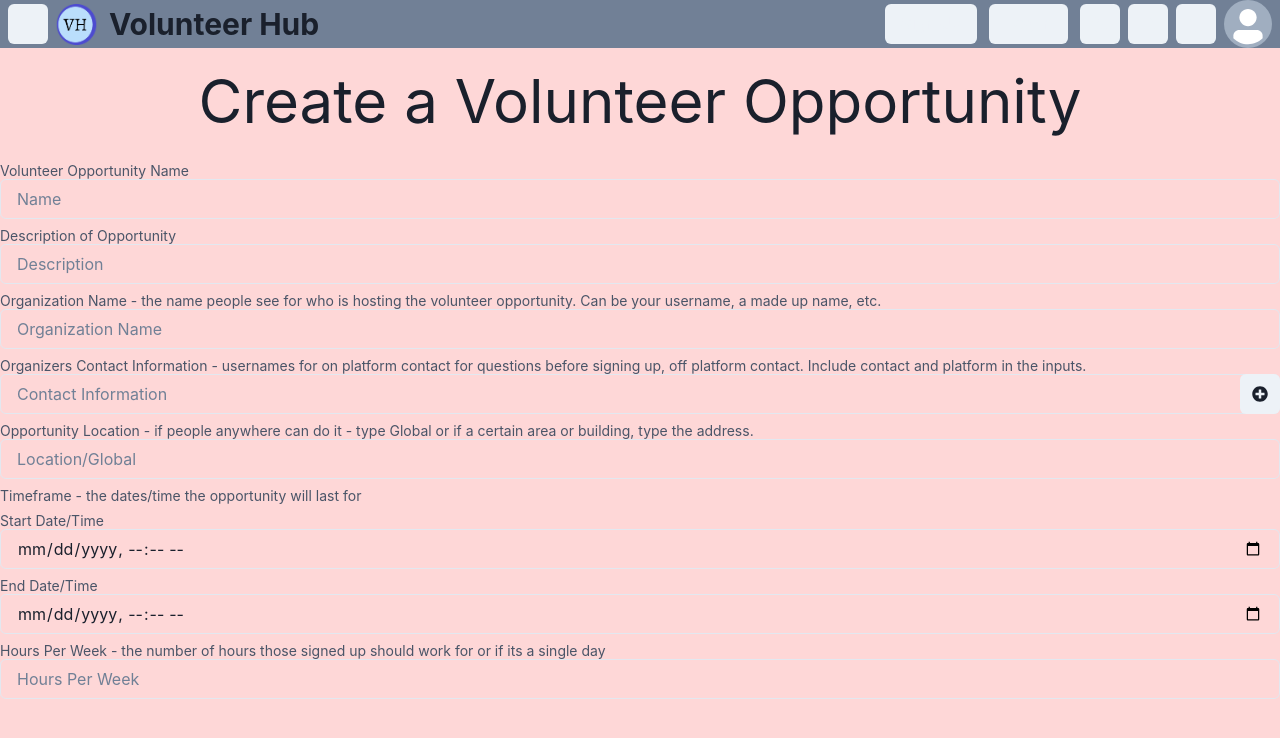
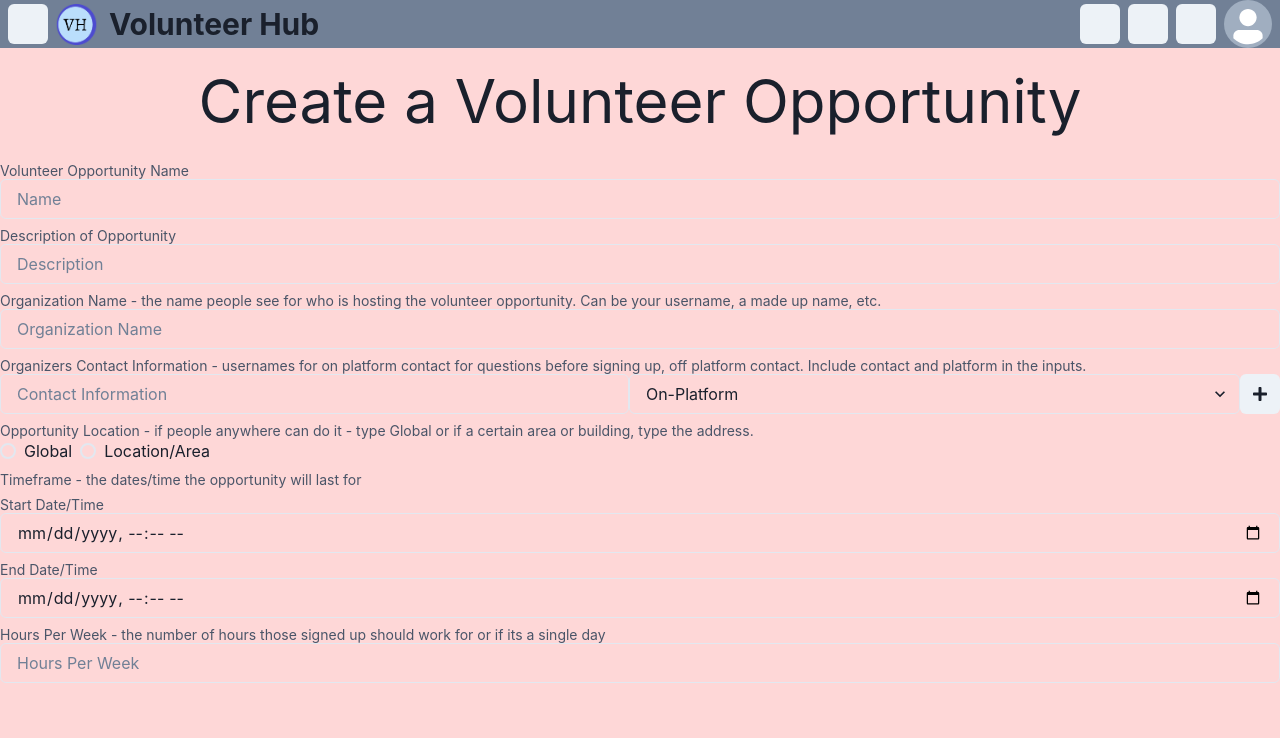
Before and after one commit to uvadhar11/Volunteer-Hub, a React (Create React App) app in the folder app/: page /create-volunteer-opportunity in a window 1280 px wide. Shown: the top 738 px of the page. Built offline with nearby package versions, Linux system fonts and the light colour scheme; no server answers.

Commit message:
changing number of contact info fields works, ui

```diff
--- a/app/src/components/create-volunteer-opportunity.js
+++ b/app/src/components/create-volunteer-opportunity.js
@@ -1,5 +1,6 @@
 import {
   Button,
+  Flex,
   FormControl,
   FormHelperText,
   IconButton,
@@ -7,17 +8,33 @@ import {
   InputGroup,
   InputRightAddon,
   InputRightElement,
+  MenuItemOption,
+  Radio,
+  RadioGroup,
+  Select,
+  Stack,
   Text,
   VStack,
 } from "@chakra-ui/react";
 import React from "react";
-import { FaPlus, FaPlusCircle } from "react-icons/fa";
+import { FaMinus, FaPlus, FaPlusCircle, FaPlusSquare } from "react-icons/fa";
 import NavBar from "./navbar";
 
 function CreateVolunteerOpportunity() {
+  // states
+  const [locationValue, setLocationValue] = React.useState(null);
+  const [newContactInfoValue, setContactInfoValue] = React.useState(1);
+
+  // functions
+  function handleNewContactInfo(add) {
+    if (add === true) setContactInfoValue((prevCount) => prevCount + 1);
+    else setContactInfoValue((prevCount) => prevCount - 1);
+    // we don't need to worry about the count becoming 0 so contact information input is not rendered at all because the subtracting is only applied to the minus icon button (with false as the parameter) because we are only rendering that for the 2nd and on components. So if you delete the 2nd and other components, the remaining (first component) won't have the onClick to delete or not.
+  }
+
   return (
     <VStack w="100%" h="100vh">
-      <NavBar logIn="true" signUp="true" />
+      <NavBar />
       <Text fontSize="6xl">Create a Volunteer Opportunity</Text>
 
       {/* create a volunteer opportunity:
@@ -31,7 +48,11 @@ function CreateVolunteerOpportunity() {
         - Maybe whether it gives community hours/not
       */}
 
+      {/* Can use these input types even though not on chakra docs. INPUT TYPES: https://developer.mozilla.org/en-US/docs/Web/HTML/Element/Input#input_types */}
+
       <FormControl>
+        {/* Volunteer Opportunity ProfIle Picture */}
+
         {/* Volunteer Opportunity Name */}
         <FormHelperText>Volunteer Opportunity Name</FormHelperText>
         <Input placeholder="Name"></Input>
@@ -44,6 +65,7 @@ function CreateVolunteerOpportunity() {
           volunteer opportunity. Can be your username, a made up name, etc.
         </FormHelperText>
         <Input placeholder="Organization Name"></Input>
+
         {/* Organizer Contact Information - who to contact with questions */}
         <FormHelperText>
           Organizers Contact Information - usernames for on platform contact for
@@ -51,23 +73,55 @@ function CreateVolunteerOpportunity() {
           platform in the inputs.
         </FormHelperText>
 
-        {/* plus button that will add more input fields. */}
-        <InputGroup>
-          <Input placeholder="Contact Information"></Input>{" "}
-          <InputRightElement>
-            <IconButton icon={<FaPlusCircle />}></IconButton>
-          </InputRightElement>
-        </InputGroup>
-        {/* onClick={AddContactInfoInput} */}
-        {/*  */}
-        {/*  */}
+        {/* plus button that will add more input fields based on number. */}
+        {Array.from({ length: newContactInfoValue }).map((_, index) => (
+          <Flex key={index}>
+            <Input placeholder="Contact Information"></Input>
+            <Select>
+              <option>On-Platform</option>
+              <option>Off-Platform</option>
+            </Select>
+            {/* <IconButton
+              onClick={handleNewContactInfo}
+              icon={<FaPlus />}
+            ></IconButton> */}
+
+            {/* TEST */}
+            {index == 0 ? (
+              <IconButton
+                onClick={() => handleNewContactInfo(true)}
+                icon={<FaPlus />}
+              ></IconButton>
+            ) : (
+              <IconButton
+                onClick={() => handleNewContactInfo(false)}
+                icon={<FaMinus />}
+              ></IconButton>
+            )}
+          </Flex>
+        ))}
+
         {/* Location/Global */}
         <FormHelperText>
           Opportunity Location - if people anywhere can do it - type Global or
           if a certain area or building, type the address.
         </FormHelperText>
         {/* no on/off setting. */}
-        <Input placeholder="Location/Global"></Input>
+
+        <RadioGroup onChange={setLocationValue} value={locationValue}>
+          <Stack direction={"row"}>
+            <Radio value="Global">Global</Radio>
+            <Radio value="Location/Area">Location/Area</Radio>
+          </Stack>
+        </RadioGroup>
+        {/* if the location/area is selected, make input box show up. But if its global then don't. */}
+        {locationValue == "Location/Area" ? (
+          <Flex direction={"column"}>
+            <FormHelperText>Enter Location/Area</FormHelperText>
+            <Input placeholder="Location/Area"></Input>
+          </Flex>
+        ) : null}
+
         {/* Timeframe */}
         <FormHelperText>
           Timeframe - the dates/time the opportunity will last for
```
